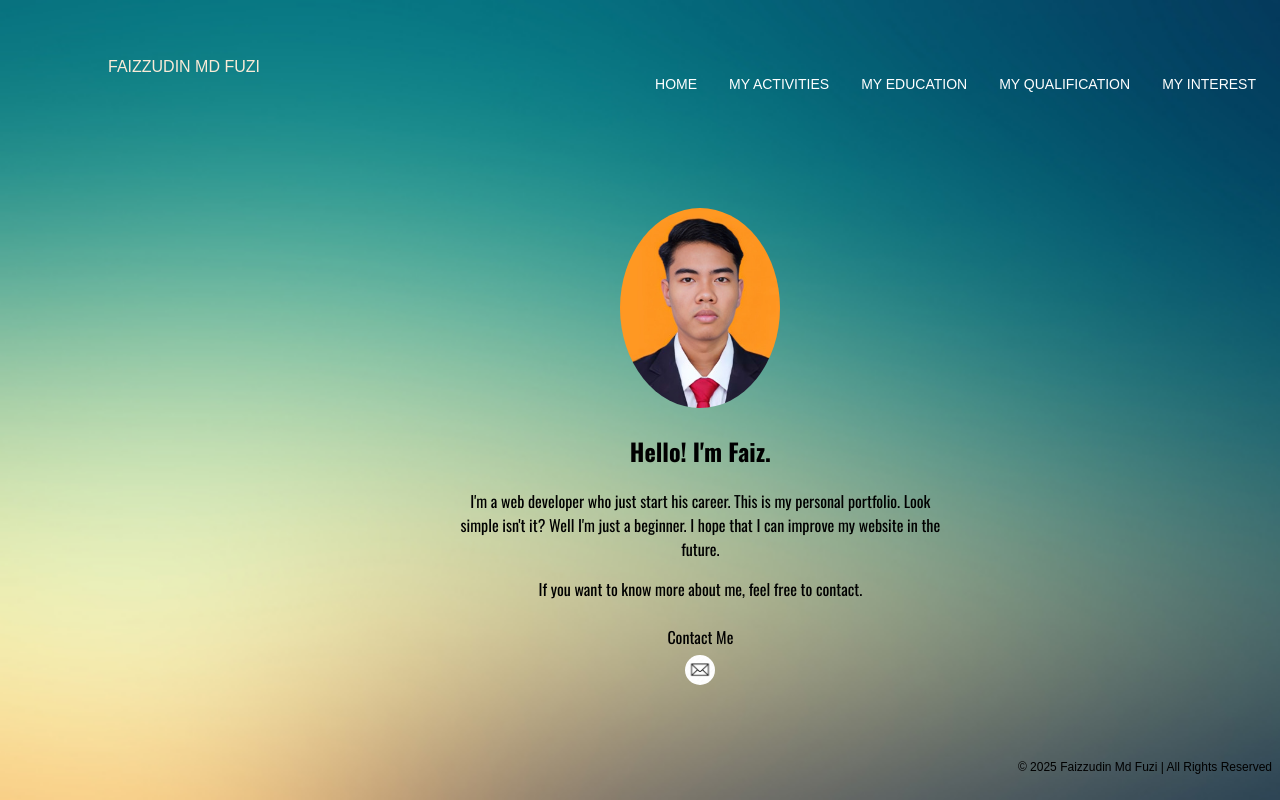
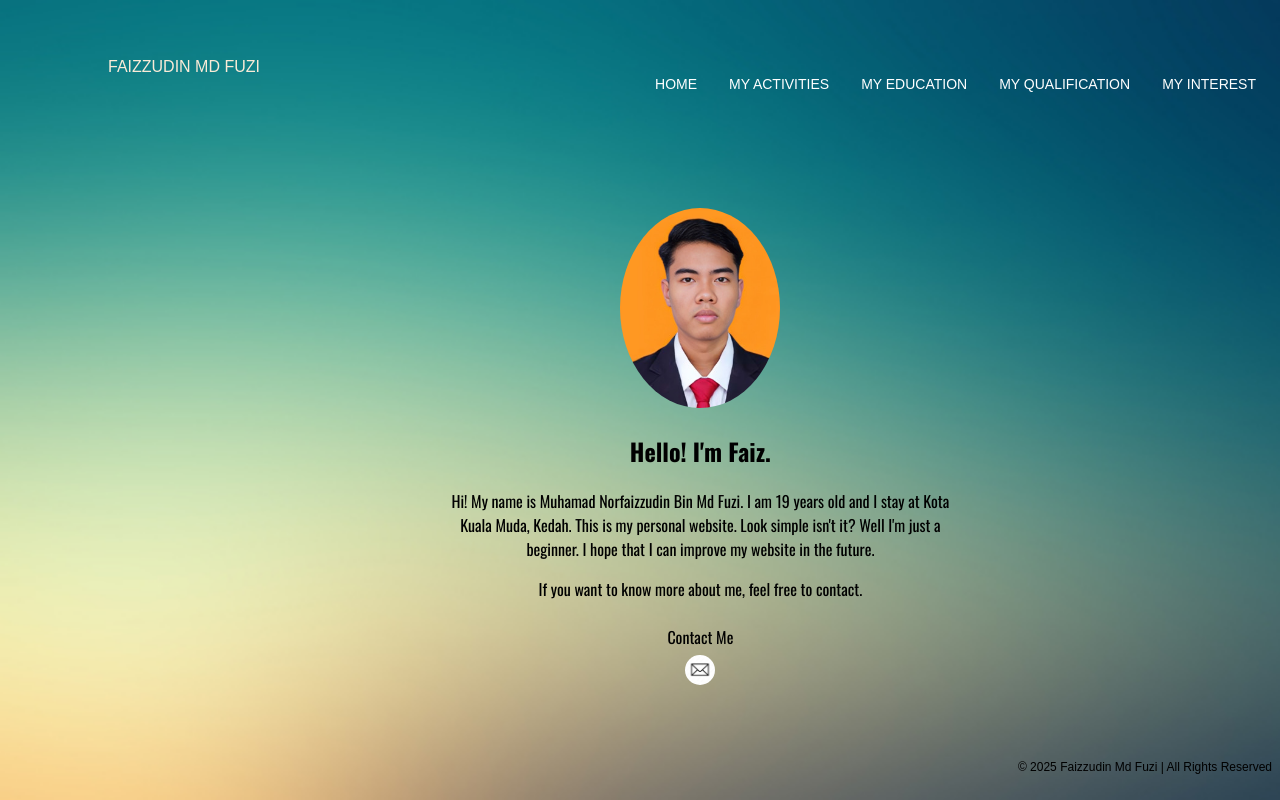
Before and after one commit to FADZIN/My-Project, a plain HTML site: page index.html in a window 1280 px wide. Drawn offline with nearby package versions, Linux system fonts and the light colour scheme.

Commit message:
Update index.html

```diff
--- a/index.html
+++ b/index.html
@@ -87,7 +87,7 @@
 <article>
     <img src="Images/image8.jpg">
    <h1>Hello! I'm Faiz.</h1>
-    <p>I'm a web developer who just start his career. This is my personal portfolio.
+    <p>Hi! My name is Muhamad Norfaizzudin Bin Md Fuzi. I am 19 years old and I stay at Kota Kuala Muda, Kedah. This is my personal website.
     Look simple isn't it? Well I'm just a beginner. I hope that I can improve my website in the future.</p>
     <p2>If you want to know more about me, feel free to contact.</p2>
     <br>
```
